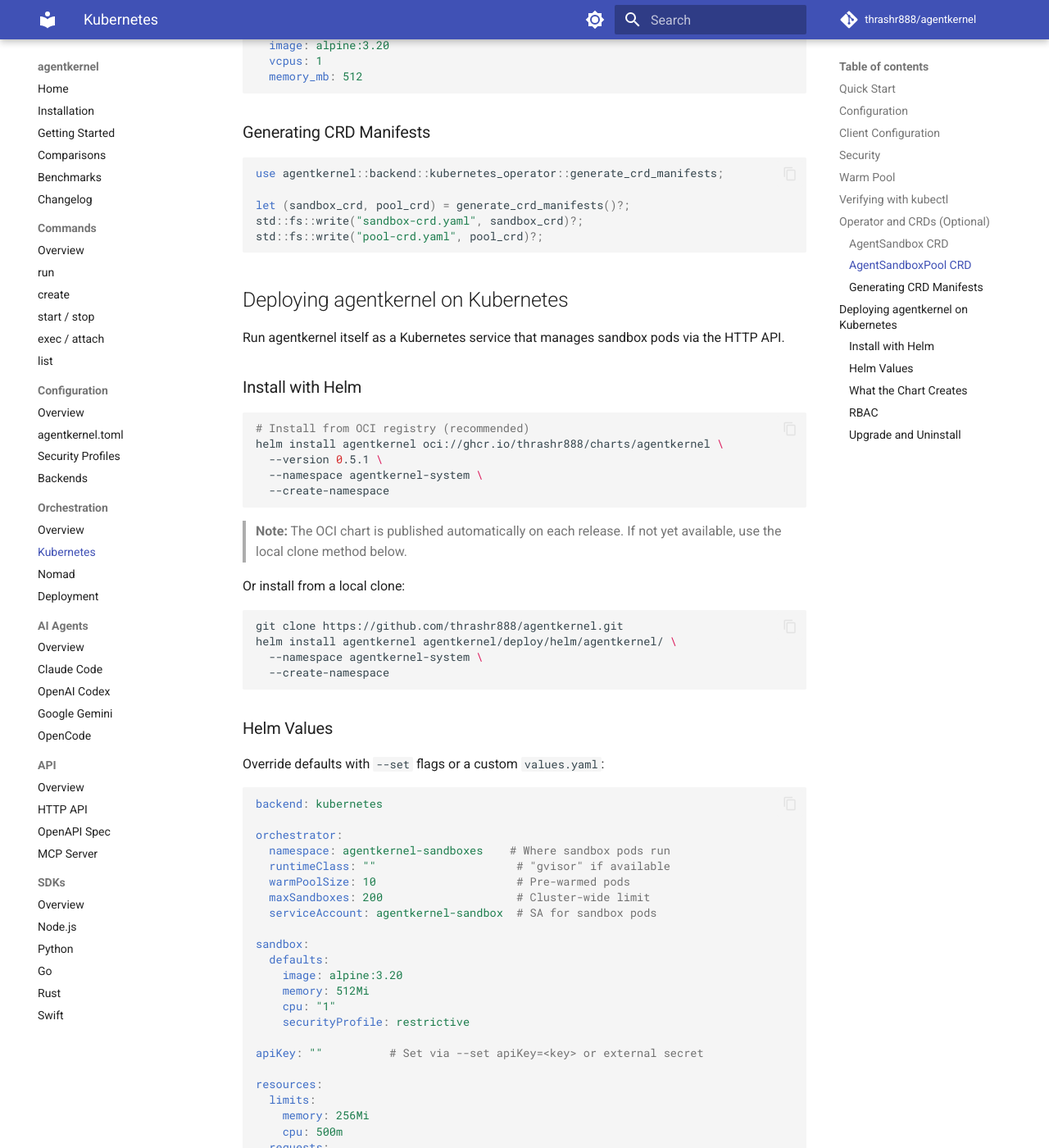
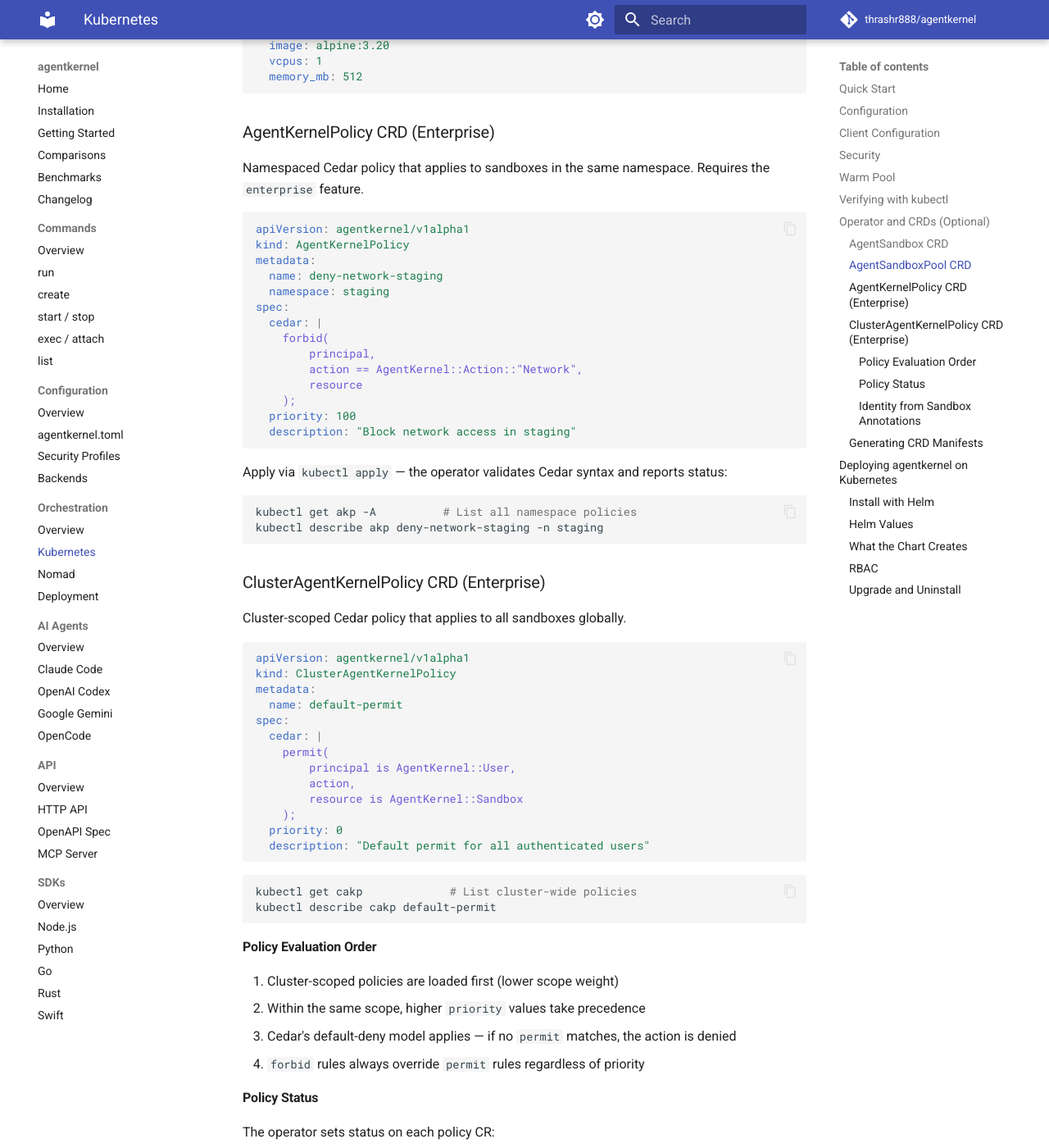
Before and after one commit to thrashr888/agentkernel, an MkDocs documentation site: the page built from docs/orchestration-kubernetes.md, in a window 1280 px wide and 1400 px high, scrolled down 3227 px. Shown: the whole window at 82% size. Built offline with MkDocs 1.6.1 and Material for MkDocs 9.7.7, drawn with Linux system fonts in a browser that asks for light colours; comment, search, counter and statistics services are not loaded; some of the changed text lies outside the part shown.

Commit message:
feat(enterprise): add AgentKernelPolicy and ClusterAgentKernelPolicy CRDs
Kubernetes-native Cedar policy management via kubectl and GitOps.

- AgentKernelPolicy (namespaced) and ClusterAgentKernelPolicy (cluster-scoped)
- Operator watches policy CRs, validates Cedar syntax, hot-reloads engine
- Policy enforcement in reconcile_sandbox() blocks denied Create actions
- aggregate_and_reload_policies() merges all CRs by scope and priority
- run_operator() runs 3 controllers concurrently (sandbox + 2 policy)
- generate_crd_manifests() returns Vec<String> with all 4 CRDs
- Identity read from sandbox annotations (user-id, org-id, roles, etc.)
- validate_cedar_syntax() for lightweight parse-only validation
- Updated K8s and enterprise docs with CRD reference and examples

Co-Authored-By: Claude Opus 4.5 <noreply@anthropic.com>

````diff
--- a/docs/orchestration-kubernetes.md
+++ b/docs/orchestration-kubernetes.md
@@ -132,14 +132,108 @@ spec:
   memory_mb: 512
 ```
 
+### AgentKernelPolicy CRD (Enterprise)
+
+Namespaced Cedar policy that applies to sandboxes in the same namespace. Requires the `enterprise` feature.
+
+```yaml
+apiVersion: agentkernel/v1alpha1
+kind: AgentKernelPolicy
+metadata:
+  name: deny-network-staging
+  namespace: staging
+spec:
+  cedar: |
+    forbid(
+        principal,
+        action == AgentKernel::Action::"Network",
+        resource
+    );
+  priority: 100
+  description: "Block network access in staging"
+```
+
+Apply via `kubectl apply` — the operator validates Cedar syntax and reports status:
+
+```bash
+kubectl get akp -A          # List all namespace policies
+kubectl describe akp deny-network-staging -n staging
+```
+
+### ClusterAgentKernelPolicy CRD (Enterprise)
+
+Cluster-scoped Cedar policy that applies to all sandboxes globally.
+
+```yaml
+apiVersion: agentkernel/v1alpha1
+kind: ClusterAgentKernelPolicy
+metadata:
+  name: default-permit
+spec:
+  cedar: |
+    permit(
+        principal is AgentKernel::User,
+        action,
+        resource is AgentKernel::Sandbox
+    );
+  priority: 0
+  description: "Default permit for all authenticated users"
+```
+
+```bash
+kubectl get cakp             # List cluster-wide policies
+kubectl describe cakp default-permit
+```
+
+#### Policy Evaluation Order
+
+1. Cluster-scoped policies are loaded first (lower scope weight)
+2. Within the same scope, higher `priority` values take precedence
+3. Cedar's default-deny model applies — if no `permit` matches, the action is denied
+4. `forbid` rules always override `permit` rules regardless of priority
+
+#### Policy Status
+
+The operator sets status on each policy CR:
+
+| Field | Description |
+|-------|-------------|
+| `valid` | Whether the Cedar syntax parsed successfully |
+| `active` | Whether the policy is loaded in the evaluation engine |
+| `message` | Error details when `valid: false` |
+| `lastApplied` | Timestamp of last successful load |
+| `observedGeneration` | Generation for change detection |
+
+#### Identity from Sandbox Annotations
+
+The policy engine reads principal identity from sandbox CR annotations:
+
+| Annotation | Maps to | Default |
+|------------|---------|---------|
+| `agentkernel/user-id` | `Principal.id` | `anonymous` |
+| `agentkernel/email` | `Principal.email` | `anonymous@unknown` |
+| `agentkernel/org-id` | `Principal.org_id` | `default` |
+| `agentkernel/roles` | `Principal.roles` (comma-separated) | `developer` |
+| `agentkernel/mfa-verified` | `Principal.mfa_verified` | `false` |
+| `agentkernel/agent-type` | `Resource.agent_type` | `unknown` |
+| `agentkernel/runtime` | `Resource.runtime` | `unknown` |
+
 ### Generating CRD Manifests
 
 ```rust
 use agentkernel::backend::kubernetes_operator::generate_crd_manifests;
 
-let (sandbox_crd, pool_crd) = generate_crd_manifests()?;
-std::fs::write("sandbox-crd.yaml", sandbox_crd)?;
-std::fs::write("pool-crd.yaml", pool_crd)?;
+let crds = generate_crd_manifests()?;
+for (i, crd) in crds.iter().enumerate() {
+    std::fs::write(format!("crd-{}.yaml", i), crd)?;
+}
+```
+
+Or generate all CRDs at once:
+
+```bash
+# Output all CRDs as YAML (pipe to kubectl apply)
+agentkernel operator crds | kubectl apply -f -
 ```
 
 ## Deploying agentkernel on Kubernetes
@@ -225,6 +319,8 @@ The Helm chart creates a ClusterRole with permissions to:
 - Create, delete, list, get pods in the sandbox namespace
 - Create and delete NetworkPolicies (for `network: false` sandboxes)
 - Exec into pods (for `agentkernel exec`)
+- Watch and update AgentSandbox, AgentSandboxPool CRDs
+- (Enterprise) Watch and update AgentKernelPolicy, ClusterAgentKernelPolicy CRDs
 
 ### Upgrade and Uninstall
 
````
Also changed, not shown: examples/enterprise/README.md (+54 -0 lines), examples/kubernetes/README.md (+48 -0 lines), 3 other files.
